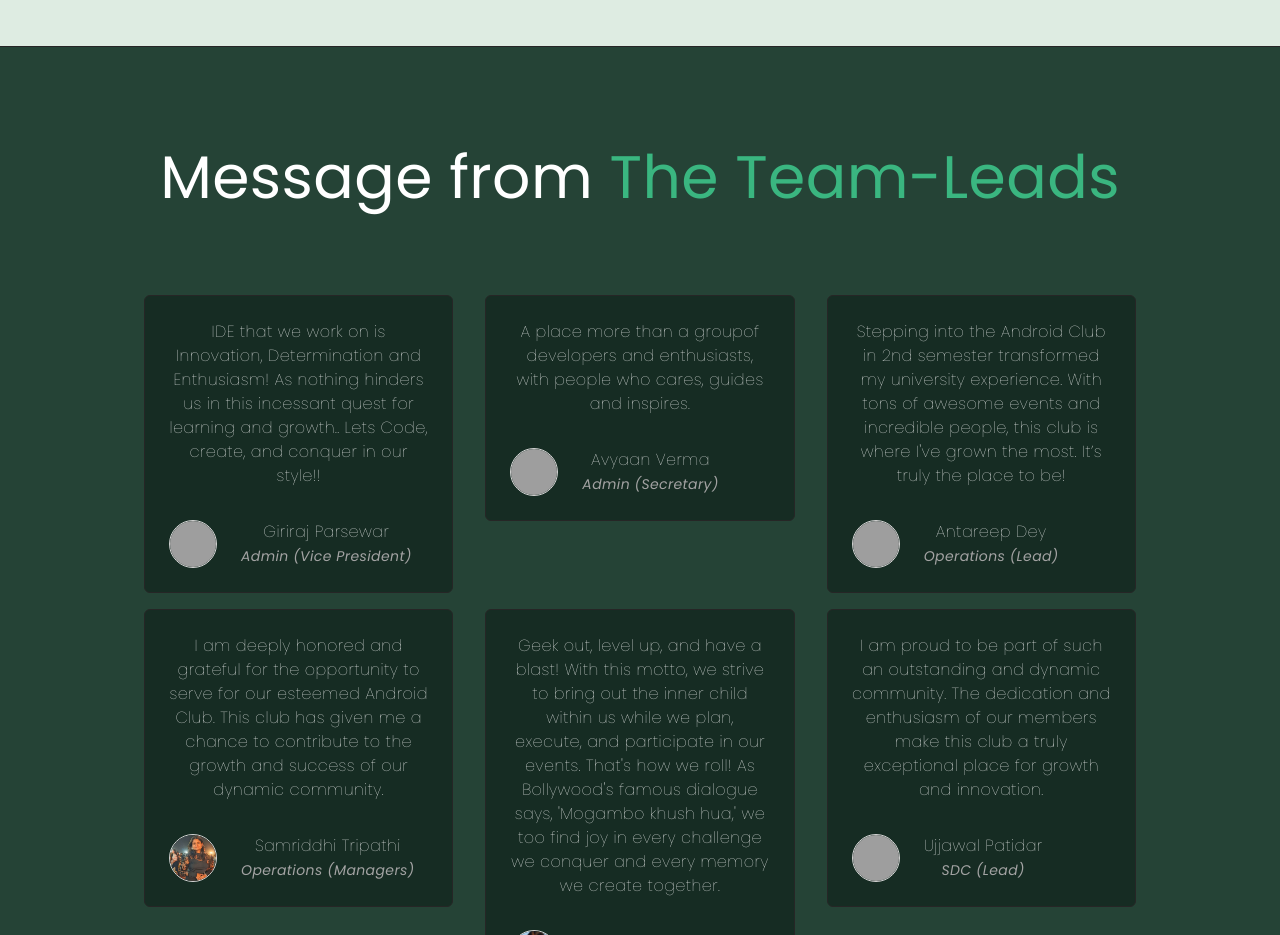
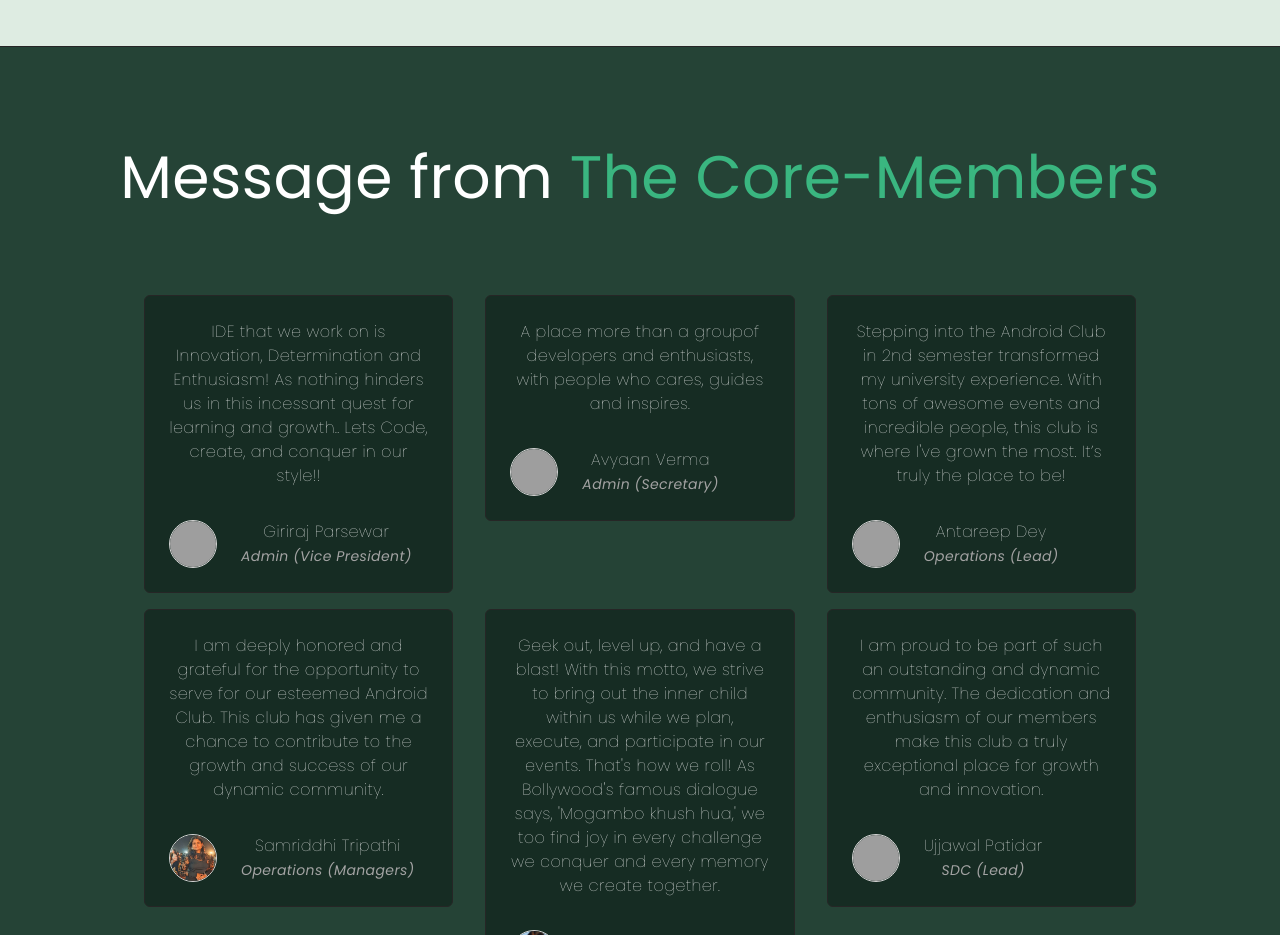
Before and after one commit to shreyash3087/android-club-website, a React (Vite) app: page / in a window 1280 px wide. Shown: the part 4140-5075 px from the top of the page. Built offline with nearby package versions, Linux system fonts and the light colour scheme; grey boxes are pictures that could not be loaded.

Commit message:
fixTestimonialText

```diff
--- a/src/components/Homepage/Testimonials.jsx
+++ b/src/components/Homepage/Testimonials.jsx
@@ -18,7 +18,7 @@ const Testimonials = () => {
       <h2 className="text-3xl sm:text-5xl lg:text-6xl text-center my-10 lg:my-20">
       Message from{" "}
         <span className="text-[#3ab680]">
-          The Team-Leads{" "}
+          The Core-Members{" "}
         </span>
       </h2>
       <div className="flex flex-wrap justify-center w-[80%]">
```
